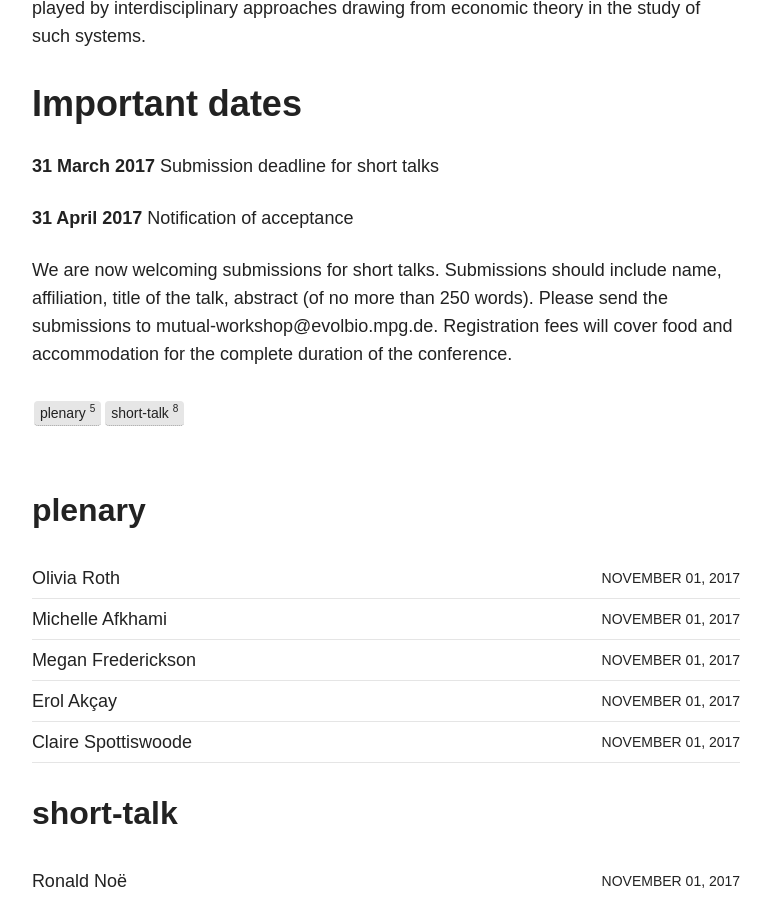
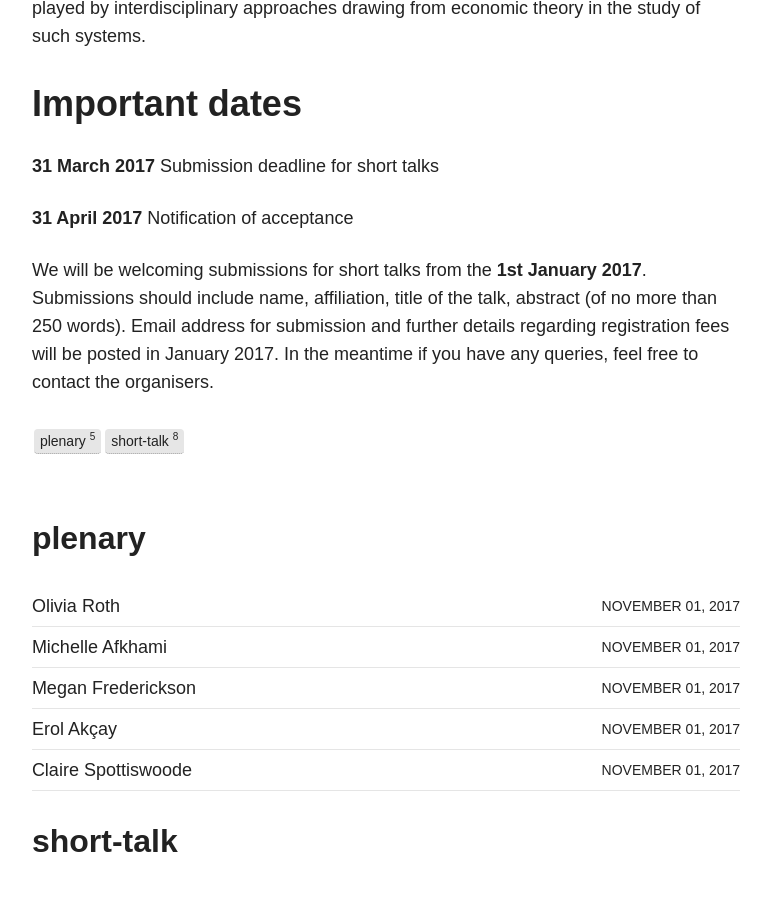
Before and after one commit to bionomics/bionomics, a Jekyll site: the page built from home/index.md, in a window 1280 px wide and 900 px high, scrolled down 740 px. Shown: the whole window, without its empty margins (254-1025 px from the left). Built offline with Jekyll 4.4.1, drawn with Linux system fonts in a browser that asks for light colours; nearby versions of some CDN libraries.

Commit message:
not welcoming submissions now

```diff
--- a/home/index.md
+++ b/home/index.md
@@ -18,11 +18,15 @@ The objective of this workshop is to present the latest developments in the evol
 
 **31 April 2017** Notification of acceptance
 
-We are now welcoming submissions for short talks.
+<!-- We are now welcoming submissions for short talks.
 Submissions should include name, affiliation, title of the talk, abstract (of no more than 250 words).
 Please send the submissions to mutual-workshop@evolbio.mpg.de.
-Registration fees will cover food and accommodation for the complete duration of the conference.
+Registration fees will cover food and accommodation for the complete duration of the conference. -->
 
+We will be welcoming submissions for short talks from the **1st January 2017**.
+Submissions should include name, affiliation, title of the talk, abstract (of no more than 250 words).
+Email address for submission and further details regarding registration fees will be posted in January 2017.
+In the meantime if you have any queries, feel free to contact the organisers.
 
 {% capture site_tags %}{% for tag in site.tags %}{{ tag | first }}{% unless forloop.last %},{% endunless %}{% endfor %}{% endcapture %}
 {% assign tags_list = site_tags | split:',' | sort %}
```
